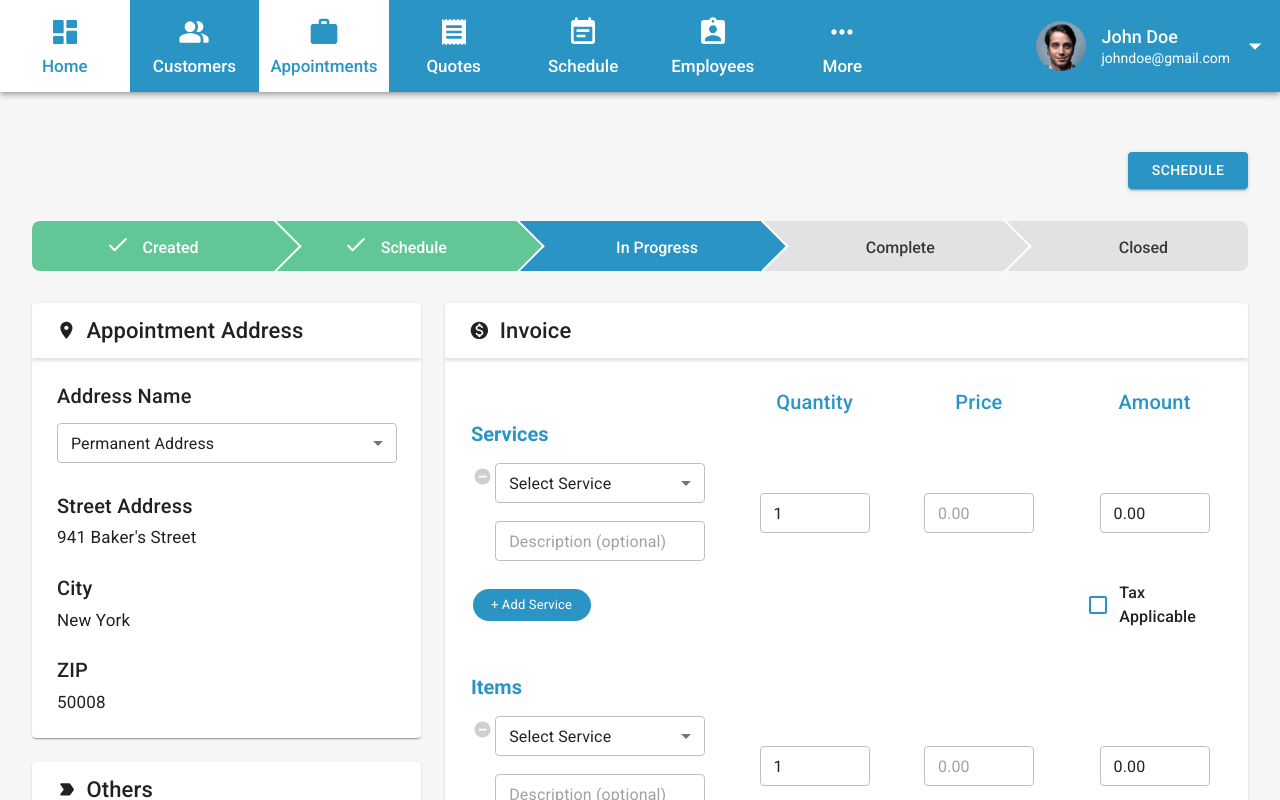
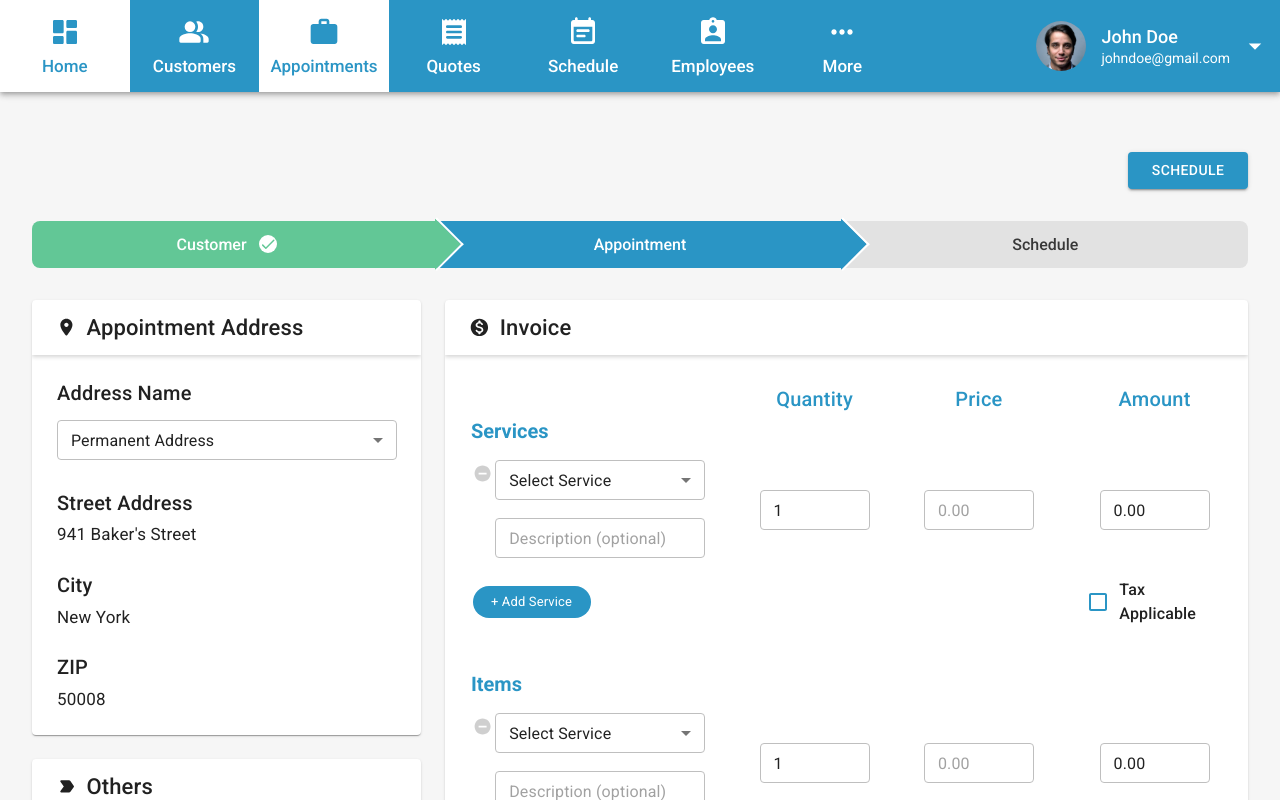
Before and after one commit to fahim693/home-dashboard, a React (Create React App) app: page /add-invoice in a window 1280 px wide. Shown: the top 800 px of the page. Built offline with nearby package versions, Linux system fonts and the light colour scheme.

Commit message:
timeline add new

```diff
--- a/src/components/Invoice Table/Invoice.js
+++ b/src/components/Invoice Table/Invoice.js
@@ -35,7 +35,7 @@ export default function Invoice() {
                     {services.data.map((row, idx) => (
                         <TableRow className='inv-tbl' key={idx}>
                             <TableCell>
-                                <div className="tbl-desc">{row.desc}</div>
+                                <div className="tbl-desc">{row.desc_name}</div>
                                 <div className="tbl-subdesc">{row.subdesc}</div>
                             </TableCell>
                             <TableCell className="tbl-body-cell" align="right">{row.qty}</TableCell>
@@ -62,7 +62,7 @@ export default function Invoice() {
                     {items.data.map((row, idx) => (
                         <TableRow className='inv-tbl' key={idx}>
                             <TableCell>
-                                <div className="tbl-desc">{row.desc}</div>
+                                <div className="tbl-desc">{row.desc_name}</div>
                                 <div className="tbl-subdesc">{row.subdesc}</div>
                             </TableCell>
                             <TableCell className="tbl-body-cell" align="right">{row.qty}</TableCell>
--- /dev/null
+++ b/src/components/Timeline/TimelineAddNew.js
@@ -0,0 +1,40 @@
+import React from 'react';
+import './timeline.css'
+import { DoneRounded } from '@material-ui/icons';
+import { colors } from '@material-ui/core';
+
+const Timeline = (props) => {
+    let classCust = ""
+    let classApt = ""
+    let classSched = ""
+    if (props.step === 0) {
+        classCust = "active on"
+    } else if (props.step === 1) {
+        classCust = "active"
+        classApt = "active on"
+    }
+    return (
+        <div className="timeline">
+            <ul>
+                <li className={`timeline-list ${classCust}`}>
+                    <span>Customer</span>
+                    {
+                        props.step === 1 ?
+                            <DoneRounded
+                                className='timeline-list-icon'
+                            /> : ''
+                    }
+                </li>
+                <li className={`timeline-list ${classApt}`} >
+                    <span>Appointment</span>
+                </li>
+                <li className={`timeline-list ${classSched}`}>
+                    Schedule
+                </li>
+
+            </ul>
+        </div>
+    )
+}
+
+export default Timeline;
--- a/src/components/Timeline/timeline.css
+++ b/src/components/Timeline/timeline.css
@@ -1,5 +1,18 @@
 .timeline {
   margin: 2rem 0;
+}
+
+.timeline-list {
+  display: flex;
+  justify-content: center;
+}
+
+.timeline-list-icon {
+  padding: 0.1px;
+  background: #fff;
+  border-radius: 50%;
+  color: #62C896;
+  margin-left: 12px;
 }
 
 .timeline ul {
@@ -10,7 +23,7 @@
 }
 
 .timeline ul li {
-  max-width: calc(100% / 5);
+  /* max-width: calc(100% / 5); */
   background: #e2e2e2;
   position: relative;
   padding: 16px;
--- a/src/data/InvoiceData.js
+++ b/src/data/InvoiceData.js
@@ -2,6 +2,7 @@ export const services = {
     data:[
         {
             desc: 1,
+            desc_name: 'Technician',
             subdesc: 'Photobooth Techie',
             qty: 1,
             price: "62.00",
@@ -10,6 +11,7 @@ export const services = {
         },
         {
             desc: 1,
+            desc_name: 'Technician',
             subdesc: 'Photobooth Techie',
             qty: 1,
             price: "62.00",
@@ -18,6 +20,7 @@ export const services = {
         },
         {
             desc: 1,
+            desc_name: 'Technician',
             subdesc: 'Photobooth Techie',
             qty: 1,
             price: "62.00",
@@ -32,6 +35,7 @@ export const items = {
     data:[
         {
             desc: 1,
+            desc_name: 'Technician',
             subdesc: 'Description',
             qty: 1,
             price: '5.00',
@@ -39,6 +43,7 @@ export const items = {
         },
         {
             desc: 1,
+            desc_name: 'Technician',
             subdesc: 'Description',
             qty: 1,
             price: '5.00',
@@ -47,6 +52,7 @@ export const items = {
         },
         {
             desc: 1,
+            desc_name: 'Technician',
             subdesc: 'Description',
             qty: 1,
             price: '5.00',
--- a/src/data/UserData.js
+++ b/src/data/UserData.js
@@ -12,6 +12,7 @@ export const data = {
         'Job'
     ],
     source: 1,
+    source_name: 'Phone',
     notes: 'Lorem ipsum dolor sit amet, consectetur adipiscing elit. Fusce ut sagittis est. Vivamus euismod cursus varius.',
     attachments: [
         'Attachment Name.ext'
--- a/src/pages/Appointment.js
+++ b/src/pages/Appointment.js
@@ -123,7 +123,7 @@ export default function CenteredGrid() {
                                         <Typography className="title-heads" variant="body2" component="p" >
                                             Source
                                             </Typography>
-                                        <Typography variant="body2" component="p" style={{ fontSize: 20 }}>{data.source}</Typography>
+                                        <Typography variant="body2" component="p" style={{ fontSize: 20 }}>{data.source_name}</Typography>
                                         <br />
                                         <Typography className="title-heads" variant="body2" component="p" >
                                             Notes
--- a/src/pages/AppointmentAddNew.js
+++ b/src/pages/AppointmentAddNew.js
@@ -7,7 +7,7 @@ import { EventNoteRounded, RoomRounded, PersonAddRounded, LabelImportantRounded,
 import '../styles/appointment.css'
 import Invoice from '../components/Invoice Table/Invoice';
 import AppointmentHistory from '../components/AppointmentHistory/AppointmentHistory';
-import Timeline from '../components/Timeline/Timeline';
+import TimelineAddNew from '../components/Timeline/TimelineAddNew';
 import Breadcrumbs from '../components/Breadcrumbs/Breadcrumbs'
 import { data } from '../data/UserData'
 import Card from '../components/Card/Card'
@@ -58,7 +58,7 @@ export default function AppointmentAddNew() {
                     text="NEXT"
                     link="/add-invoice"
                 />
-                <Timeline />
+                <TimelineAddNew step={0} />
                 <Grid container spacing={3}>
                     <Grid item xs={12} md={12} >
                         <Grid container spacing={3}>
--- a/src/pages/AppointmentAddNewInvoice.js
+++ b/src/pages/AppointmentAddNewInvoice.js
@@ -8,7 +8,7 @@ import { RoomRounded, PersonAddRounded, LabelImportantRounded, ImageRounded, Mon
 import '../styles/appointment.css'
 import Invoice from '../components/Invoice Table/InvoiceEdit';
 import AppointmentHistory from '../components/AppointmentHistory/AppointmentHistory';
-import Timeline from '../components/Timeline/Timeline';
+import TimelineAddNew from '../components/Timeline/TimelineAddNew';
 import Card from '../components/Card/Card'
 import BannerButtonOnly from '../components/CustomerBanner/BannerButtonOnly';
 import Others from '../components/Others/Others';
@@ -50,7 +50,7 @@ export default function CenteredGrid() {
         <Layout>
             <div className={classes.root}>
                 <BannerButtonOnly text="SCHEDULE" />
-                <Timeline />
+                <TimelineAddNew step={1}/>
                 <Grid container spacing={3}>
                     <Grid item xs={12} md={4} >
                         <Grid container spacing={3}>
```
